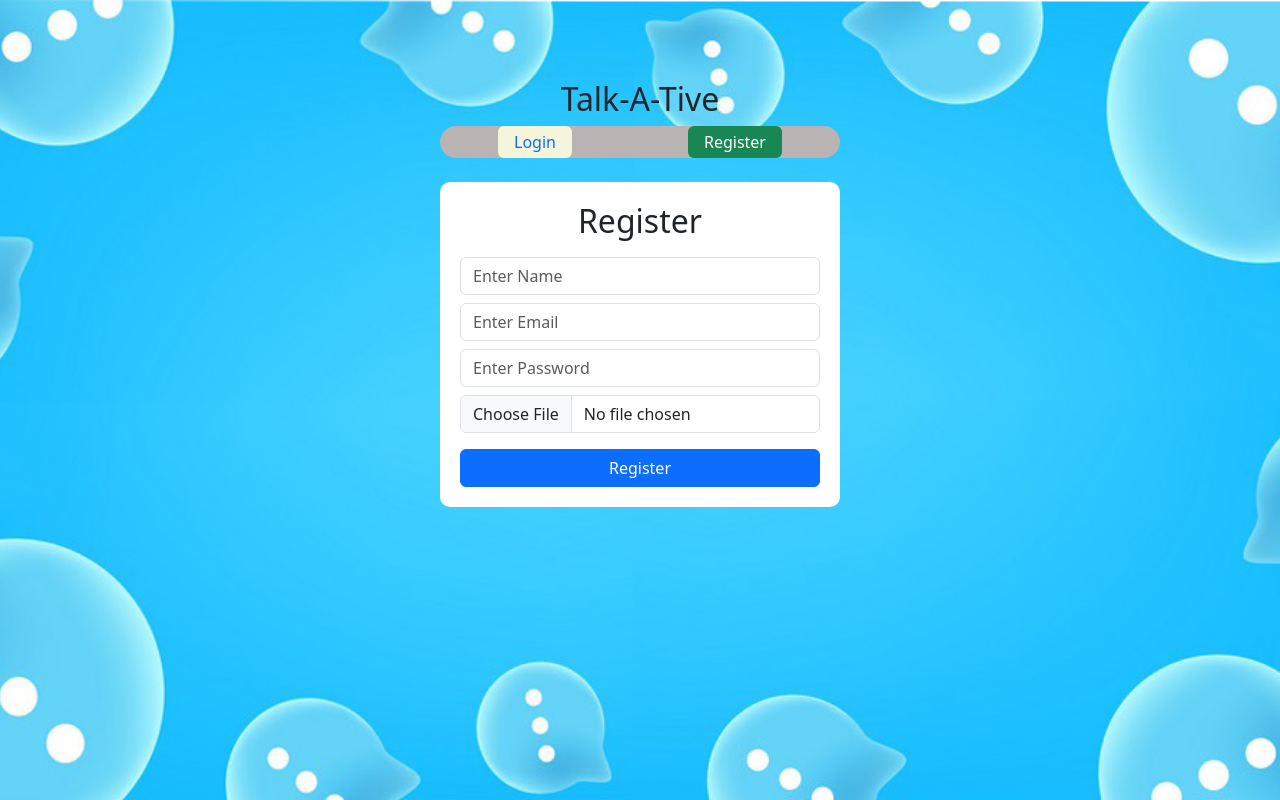
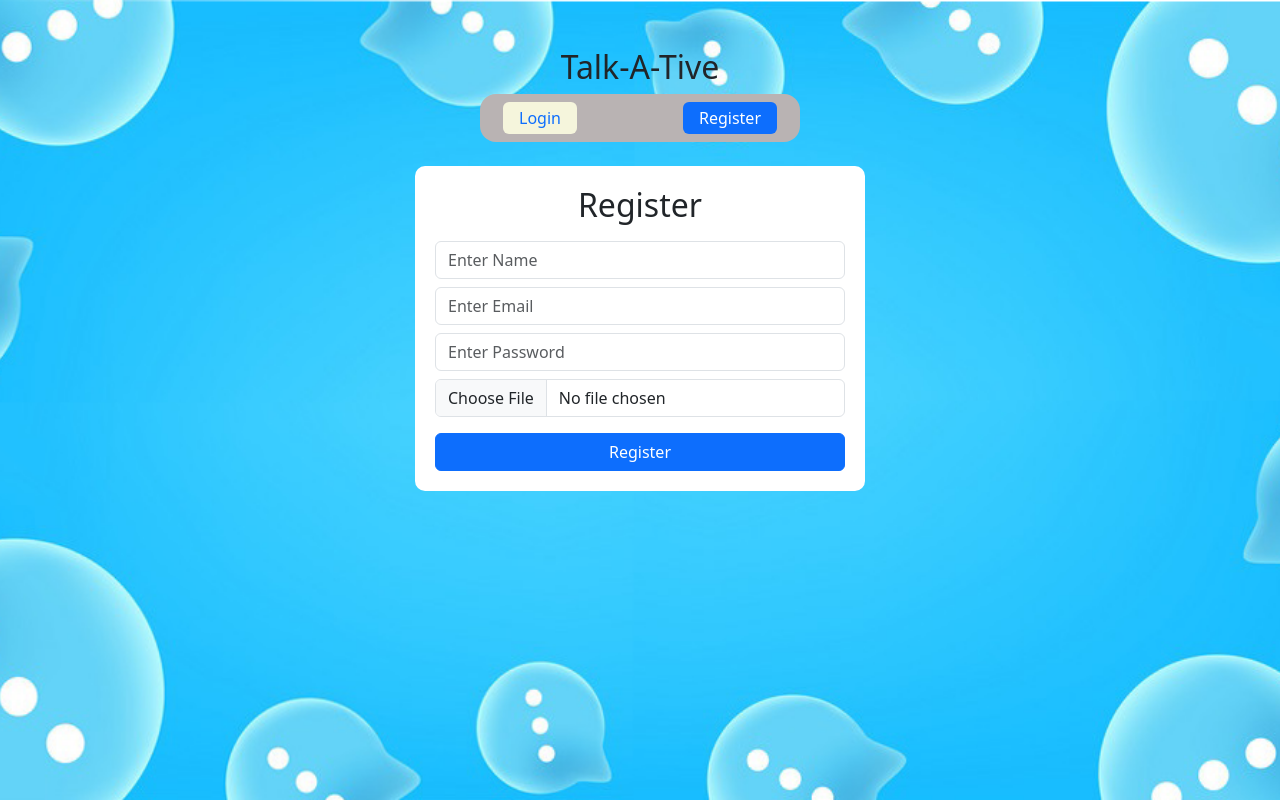
Before and after one commit to sabhi-manu/db_chat_app, a React (Vite) app in the folder frontend/: page /register in a window 1280 px wide. Built offline with nearby package versions, Linux system fonts and the light colour scheme; no server answers.

Commit message:
refactor: update CORS configuration and environment variables for frontend and backend URLs

```diff
--- a/frontend/src/App.jsx
+++ b/frontend/src/App.jsx
@@ -11,6 +11,7 @@ const App = () => {
   let dispatch = useDispatch()
   let {user} = useSelector((state)=>state.auth)
 console.log("current user ==>",user)
+console.log(import.meta.env.VITE_BACKEND_URL);
   useEffect(()=>{
     dispatch(currentUserAction())
   },[])
--- a/frontend/src/api/axiosInstance.js
+++ b/frontend/src/api/axiosInstance.js
@@ -1,7 +1,7 @@
 import axios  from "axios"
 
  const axiosInstance = axios.create({
-    baseURL: "http://localhost:3000/api",
+    baseURL: `${import.meta.env.VITE_BACKEND_URL}/api`,
     withCredentials: true
 })
 
--- a/frontend/src/components/Authentication/LoginForm.jsx
+++ b/frontend/src/components/Authentication/LoginForm.jsx
@@ -14,7 +14,7 @@ const dispatch=  useDispatch()
 
    let response =await dispatch(loginUSerAction(data))
    console.log("response ==>",response)
-   if(response.status == 200 || response.status == 201){
+   if(response?.status == 200 || response?.status == 201){
     navigate("/chat")
    }else{
     alert("enter correct details.")
--- a/frontend/src/components/navBar/NavBar.jsx
+++ b/frontend/src/components/navBar/NavBar.jsx
@@ -123,7 +123,7 @@ const filterUsers = users?.filter(u => {
               name="search"
               id="search"
               placeholder="search"
-              className="hidden md:block border border-black p-2 rounded outline-none"
+              className="  border border-black p-2 rounded outline-none"
               data-bs-toggle="offcanvas"
               data-bs-target="#sideMenu"
             />
--- a/frontend/src/components/socket/socket.js
+++ b/frontend/src/components/socket/socket.js
@@ -1,5 +1,5 @@
 import { io } from "socket.io-client";
 
-const socket = io("http://localhost:3000",{withCredentials: true,})
+const socket = io(import.meta.env.VITE_API_URL,{withCredentials: true,})
 
 export default socket
--- a/frontend/src/index.css
+++ b/frontend/src/index.css
@@ -16,27 +16,29 @@ background-position: center;
 .myContainer{
     /* border: 1px solid black; */
     text-align: center;
-    padding:5rem;
+        margin: auto;
+    padding:3rem;
 }
 .myContainer p{
     /* border: 1px solid black; */
-    width:25rem;
+    width:20em;
     margin: auto;
     display: flex;
-    justify-content: space-around;
+    justify-content: space-between;
     background-color: rgb(185, 179, 179);
     border-radius: 1rem;
+    padding: 8px 15px ;
 }
 .myContainer p span{
     /* border: 1px solid black ; */
-    padding: 0.5rem 1rem;
+
     background-color: beige;
     border-radius: 1rem;
      cursor: pointer;
 }
 
 .form-wrapper{
-     max-width: 400px;
+     max-width: 450px;
   margin: auto;
     padding: 20px;
   background: white;
@@ -44,3 +46,7 @@ background-position: center;
 
 
 }
+
+.form-wrapper p {
+    margin-bottom: 10px;
+}
--- a/frontend/src/pages/HomePage.jsx
+++ b/frontend/src/pages/HomePage.jsx
@@ -9,13 +9,13 @@ const isRegister = location.pathname === "/register";
 // console.log(isLogin,isRegister)
 
   return (
-    <div className="container myContainer">
+    <div className="container myContainer ">
 
       <div className="text-center mb-4">
         <h2>Talk-A-Tive</h2>
         <p>
           <span  className={`mx-2 px-3 py-1 rounded ${isLogin ? "bg-primary text-white" : "text-primary"}`} onClick={() => navigate('/login')}>Login</span>
-          <span   className={`mx-2 px-3 py-1 rounded  ${isRegister ? "bg-success text-white" : "text-success"}`} onClick={() => navigate('/register')}>Register</span>
+          <span   className={`mx-2 px-3 py-1 rounded  ${isRegister ? "bg-primary text-white" : "text-primary"}`} onClick={() => navigate('/register')}>Register</span>
         </p>
       </div>
 
```
Also changed, not shown: 2 other files (tests, documents, lock files or other folders).
